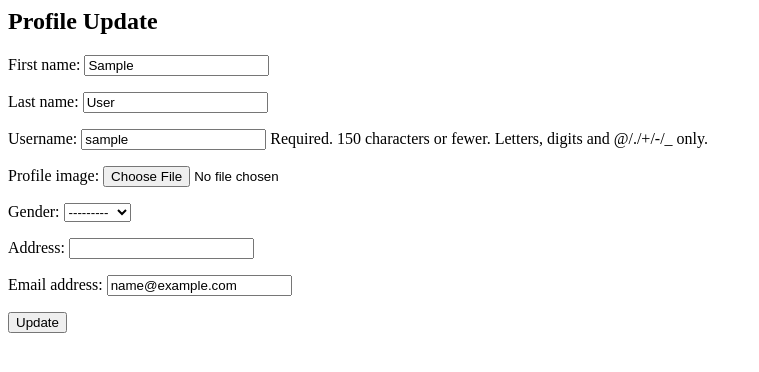
After one commit to Blackburn0/Artisan-Marketplace, a Django app: page /user/profile/update/ in a window 1280 px wide. The commit adds this page. Shown: the top 372 px of the page, without its empty margins (0-759 px from the left). Run offline with Django 5.2, Linux system fonts and the light colour scheme; the visitor is signed in with stand-in values (Sample User, id 1).

Commit message:
User Profle

```diff
--- a/config/settings.py
+++ b/config/settings.py
@@ -126,3 +126,5 @@ STATIC_URL = 'static/'
 DEFAULT_AUTO_FIELD = 'django.db.models.BigAutoField'
 
 LOGIN_REDIRECT_URL = 'home'
+LOGIN_URL = 'user-login'
+LOGOUT_URL = 'user-logout'
--- a/requirements.txt
+++ b/requirements.txt
@@ -1,7 +1,5 @@
 asgiref==3.8.1
-crispy-tailwind==1.0.3
 Django==5.0.7
-django-crispy-forms==2.3
 pillow==10.4.0
 sqlparse==0.5.1
 tzdata==2024.1
--- a/shop/forms.py
+++ b/shop/forms.py
@@ -1,4 +1,4 @@
-from dataclasses import fields
+# from dataclasses import fields
 from django import forms
 from django.contrib.auth.forms import UserCreationForm
 from .models import User
@@ -6,4 +6,9 @@ from .models import User
 class UserRegistrationForm(UserCreationForm):
     class Meta:
         model = User
-        fields = ['first_name', 'last_name', 'username', 'gender', 'address', 'email', 'password1', 'password2']
+        fields = ['username', 'password1', 'password2']
+
+class UserProfileUpdateForm(forms.ModelForm):
+    class Meta:
+        model = User
+        fields = ['first_name', 'last_name', 'username', 'profile_image', 'gender', 'address', 'email']
--- a/shop/models.py
+++ b/shop/models.py
@@ -9,7 +9,8 @@ class User(AbstractUser):
         ('F', 'Female'),
     ]
     gender = models.CharField(blank=False, max_length=6, choices=GENDER)
-    address = models.CharField(blank=False, max_length=250)
+    profile_image = models.ImageField(upload_to="profile_images", blank=True, null=True)
+    address = models.CharField(max_length=250)
     is_vendor = models.BooleanField(default=False)
 
 # class Vendor(models.Model):
--- a/shop/templates/registration/login.html
+++ /dev/null
@@ -1,5 +0,0 @@
-<form action="{% url 'login' %}" method="POST">
-    {% csrf_token %}
-    {{form.as_p}}
-    <input type="submit" value="Login">
-</form>
--- a/shop/templates/registration/register_user.html
+++ /dev/null
@@ -1,6 +0,0 @@
-<h2>Customer Registration</h2>
-<form action="{% url 'user-register' %}" method="post">
-    {% csrf_token %}
-    {{ form.as_p }}
-    <button type="submit">Register</button>
-</form>
--- /dev/null
+++ b/shop/templates/user/user_form.html
@@ -0,0 +1,6 @@
+<h2>Profile Update</h2>
+<form action="" method="post" enctype="multipart/form-data">
+    {% csrf_token %}
+    {{ form.as_p }}
+    <button type="submit">Update</button>
+</form>
--- /dev/null
+++ b/shop/templates/user/user_profile.html
@@ -0,0 +1,4 @@
+{{user.username}}
+{{user.first_name}}
+{{user.gender}}
+<a href="{% url "user-profile-update" %}">Update your profile</a>
--- a/shop/urls.py
+++ b/shop/urls.py
@@ -1,9 +1,14 @@
 from django.urls import path, include
-from .views import HomeView, UserRegisterView
+from .views import HomeView, UserRegisterView, UserLoginView, UserLogoutView, UserProfileView, UserProfileUpdateView
 
 urlpatterns = [
     path('', HomeView.as_view(), name='home'),
+    # path('user/', include('django.contrib.auth.urls')), # user url
+    path('user/login/', UserLoginView.as_view(), name='user-login'), # user login url
+    path('user/logout/', UserLogoutView.as_view(), name='user-logout'), # user logout url
+
     path('user/register/', UserRegisterView.as_view(), name='user-register'), # user regsitration url
-    path('user/', include('django.contrib.auth.urls')), # user login url
+    path('user/profile/', UserProfileView.as_view(), name='user-profile'),
 
+    path('user/profile/update/', UserProfileUpdateView.as_view(), name='user-profile-update'),
 ]
--- a/shop/views.py
+++ b/shop/views.py
@@ -1,8 +1,13 @@
-from django.shortcuts import render
+from django.shortcuts import get_object_or_404
+from django.contrib.auth import logout
+from django.shortcuts import redirect, render
 from django.urls import reverse_lazy
-from django.views.generic import TemplateView,CreateView
+from django.views.generic import TemplateView, CreateView, UpdateView, ListView, DetailView
 from .models import User
-from .forms import UserRegistrationForm
+from .forms import UserRegistrationForm, UserProfileUpdateForm
+from django.contrib.auth.views import LoginView
+from django.views import View
+from django.contrib.auth.mixins import LoginRequiredMixin
 # Create your views here.
 
 class HomeView(TemplateView):
@@ -11,5 +16,33 @@ class HomeView(TemplateView):
 class UserRegisterView(CreateView):
     model = User
     form_class = UserRegistrationForm
-    template_name = 'registration/register_user.html'
+    template_name = 'user/register_user.html'
     success_url = reverse_lazy('login')
+
+
+class UserLoginView(LoginView):
+    template_name = 'user/login_user.html'
+    success_url = reverse_lazy('home')
+
+
+class UserLogoutView(LoginRequiredMixin, View):
+    def get(self, request, *args, **kwargs):
+        logout(request)
+        return redirect('home')
+
+
+class UserProfileView(LoginRequiredMixin, DetailView):
+    model = User
+    template_name = 'user/user_profile.html'
+
+    def get_object(self):
+        return self.request.user
+
+class UserProfileUpdateView(LoginRequiredMixin, UpdateView):
+    model = User
+    form_class = UserProfileUpdateForm
+    template_name = 'user/user_form.html'
+    success_url = reverse_lazy('user-profile')
+
+    def get_object(self):
+        return self.request.user
```
Also changed, not shown: shop/templates/shop/home.html (+16 -1 lines), shop/templates/user/login_user.html (added, +7 -0 lines), shop/templates/user/register_user.html (added, +7 -0 lines), User Profile Image/Artisan_Marketplace.jpeg (added), profile_images/IMG_3903-removebg-cropped.png (added), shop/migrations/0005_user_profile_image.py (added), shop/migrations/0006_alter_user_profile_image.py (added), 1 other file.
